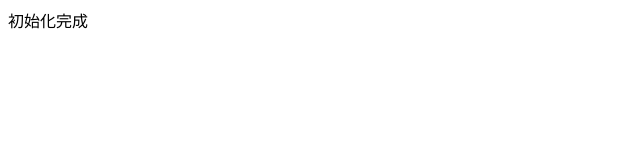
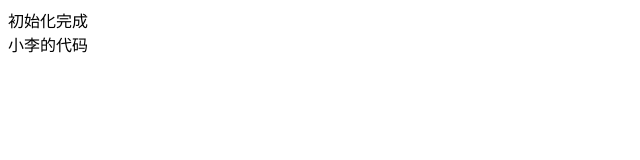
Before and after one commit to Y-jelly/hkzf, a plain HTML site: page index.html in a window 1280 px wide. Shown: the whole page, without its empty margins (0-640 px from the left). Drawn offline with Linux system fonts and the light colour scheme.

Commit message:
小李的代码

```diff
--- a/index.html
+++ b/index.html
@@ -10,6 +10,7 @@
 
 <body>
   <div>初始化完成</div>
+  <div>小李的代码</div>
 </body>
 
 </html>
```
